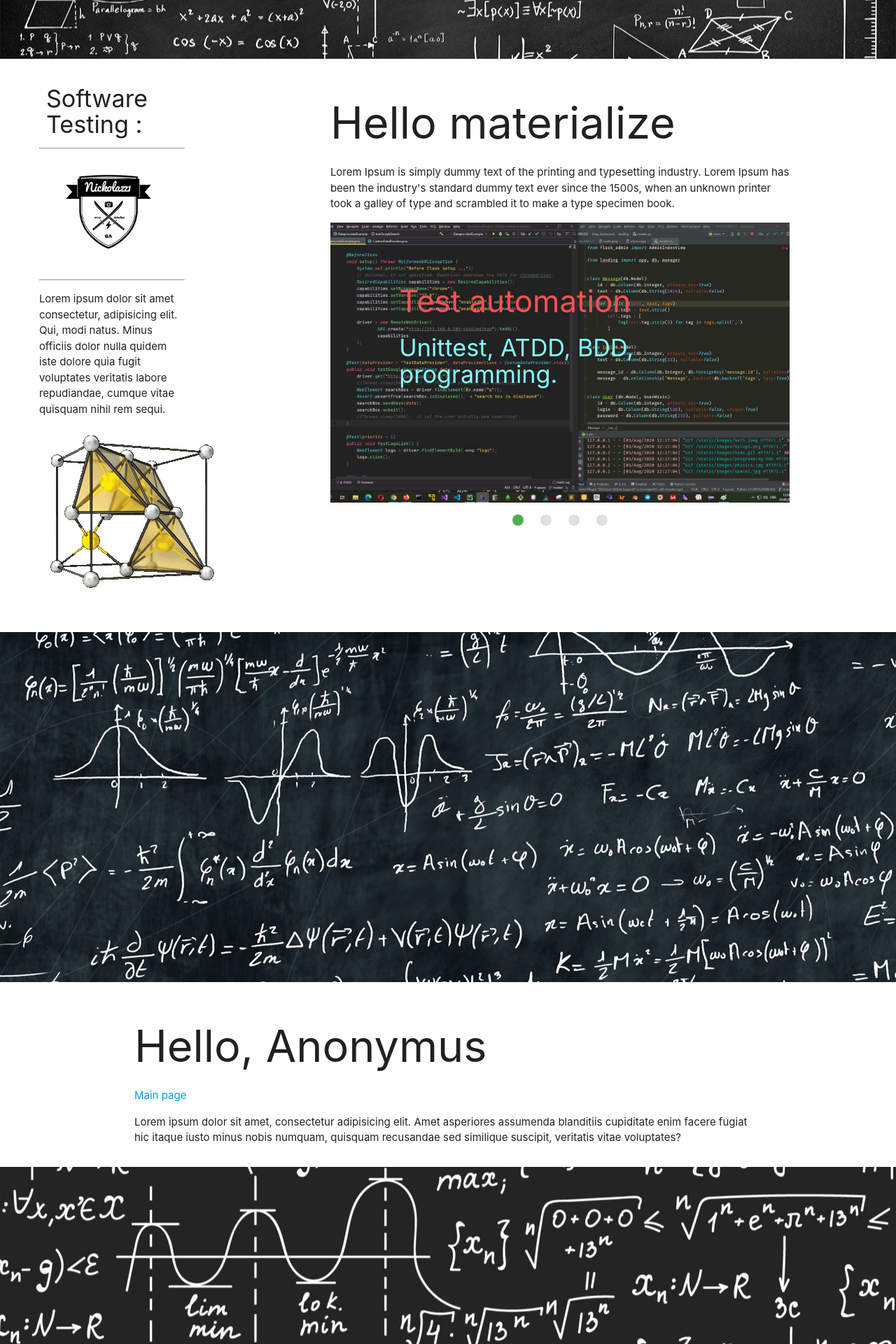
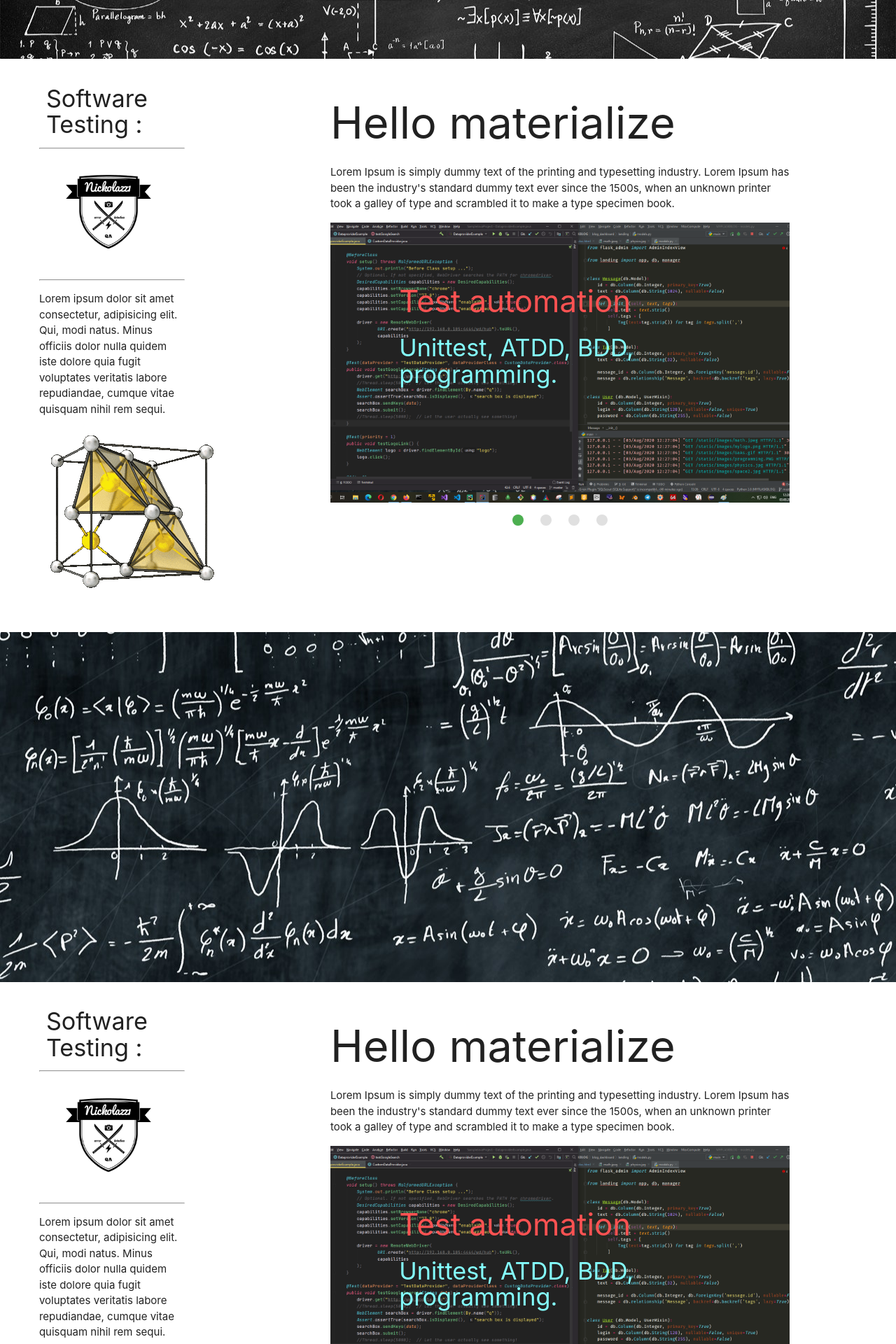
Before and after one commit to NickIT87/blog_dashboard, a Flask app: page / in a window 1280 px wide. Shown: the part 480-2400 px from the top of the page at 70% size. Run offline with Flask 2, Linux system fonts and the light colour scheme.

Commit message:
expand html

```diff
--- a/landing/templates/index.html
+++ b/landing/templates/index.html
@@ -145,6 +145,83 @@
 
 
 <div class="section white">
+    <div class="row">
+
+        <div class="col s12 m4 l3"> <!-- Note that "m4 l3" was added -->
+          <!-- Grey navigation panel
+
+                This content will be:
+            3-columns-wide on large screens,
+            4-columns-wide on medium screens,
+            12-columns-wide on small screens  -->
+            <div class="container">
+                <h4 style="margin-left: 10px;">Software Testing : </h4>
+                <hr>
+                <img style="width: 95%; height: 95%;" src="{{ url_for('static', filename='images/mylogo.png')}}">
+                <hr>
+                <p>Lorem ipsum dolor sit amet consectetur, adipisicing elit. Qui, modi natus. Minus officiis dolor nulla quidem iste dolore quia fugit voluptates veritatis labore repudiandae, cumque vitae quisquam nihil rem sequi.</p>
+                <img src="{{ url_for('static', filename='images/GaAs.gif')}}">
+            </div>
+        </div>
+
+        <div class="col s12 m8 l9"> <!-- Note that "m8 l9" was added -->
+          <!-- Teal page content
+
+                This content will be:
+            9-columns-wide on large screens,
+            8-columns-wide on medium screens,
+            12-columns-wide on small screens  -->
+
+            <div class="container">
+                <h1>Hello materialize</h1>
+                <p>     Lorem Ipsum is simply dummy text of the printing and typesetting industry.
+                    Lorem Ipsum has been the industry's standard dummy text ever since the 1500s,
+                    when an unknown printer took a galley of type and scrambled it to make a type
+                    specimen book.
+                </p>
+
+                <div class="slider">
+                    <ul class="slides">
+                      <li>
+                        <img src="{{ url_for('static', filename='images/programming.PNG') }}"> <!-- random image -->
+                        <div class="caption left-align">
+                          <h3 style="color: #ff5252;">Test automation</h3>
+                          <h4 style="color: #84ffff;">Unittest, ATDD, BDD, programming.</h4>
+                          <!--<h5 class="light cyan-text text-lighten-3">ATDD, BDD, unittest, programming, docker</h5>-->
+                        </div>
+                      </li>
+                      <li>
+                        <img src="https://lorempixel.com/580/250/nature/2"> <!-- random image -->
+                        <div class="caption left-align">
+                          <h3>Left Aligned Caption</h3>
+                          <h5 class="light grey-text text-lighten-3">Here's our small slogan.</h5>
+                        </div>
+                      </li>
+                      <li>
+                        <img src="https://lorempixel.com/580/250/nature/3"> <!-- random image -->
+                        <div class="caption right-align">
+                          <h3>Right Aligned Caption</h3>
+                          <h5 class="light grey-text text-lighten-3">Here's our small slogan.</h5>
+                        </div>
+                      </li>
+                      <li>
+                        <img src="https://lorempixel.com/580/250/nature/4"> <!-- random image -->
+                        <div class="caption center-align">
+                          <h3>This is our big Tagline!</h3>
+                          <h5 class="light grey-text text-lighten-3">Here's our small slogan.</h5>
+                        </div>
+                      </li>
+                    </ul>
+                </div>
+            </div>
+            <!-- Teal page content
+
+                This content will be:
+            9-columns-wide on large screens,
+            8-columns-wide on medium screens,
+            12-columns-wide on small screens  -->
+        </div>
+    </div>
     <div class="container">
 <!--<a class="carousel-item" href="#one!"><img src="{{ url_for('static', filename='images/red.png')}}"></a>-->
 
```
